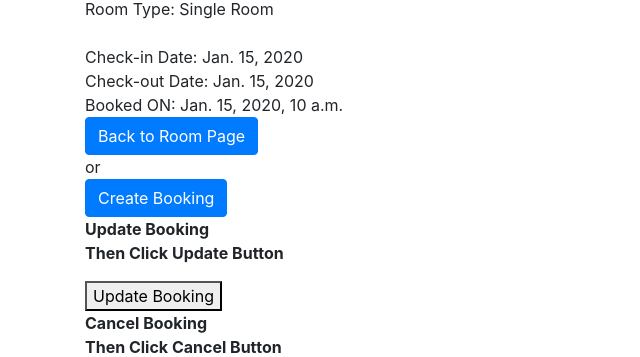
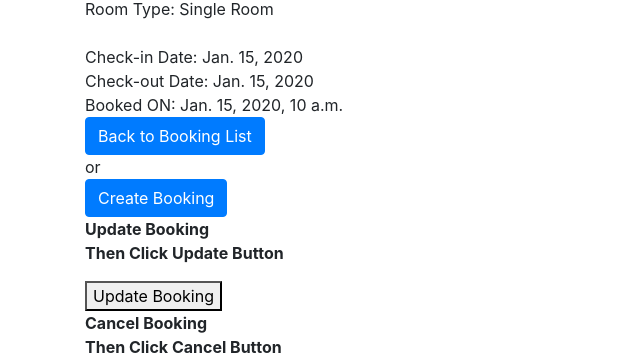
Before and after one commit to tugii21/Garnish, a Django app: page /room/booking/1/ in a window 1280 px wide. Shown: the part 289-646 px from the top of the page, without its empty margins (0-640 px from the left). Run offline with Django 4.2, Linux system fonts and the light colour scheme; tables that the repository leaves empty hold one stand-in row (values such as "Sample post"); some libraries are stand-ins or nearby versions.

Commit message:
add back to booking list button on update page

```diff
--- a/templates/booking_detail.html
+++ b/templates/booking_detail.html
@@ -15,7 +15,7 @@
 <br>Check-in Date: {{ booking.check_in_date }}<br>
 Check-out Date: {{ booking.check_out_date }}<br>
 Booked ON: {{ booking.created_on }}<br>
-<a href="{% url 'room' %}" class="btn btn-primary">Back to Room Page</a><br>or <br>
+<a href="{% url 'room' %}" class="btn btn-primary">Back to Booking List</a><br>or <br>
 <a href="{% url 'create_booking' %}" class="btn btn-primary">Create Booking</a>
 
 <p><strong>Update Booking <br>Then Click Update Button </strong></p>
--- a/templates/update_booking.html
+++ b/templates/update_booking.html
@@ -9,5 +9,9 @@
     {% csrf_token %}
     {{ form.as_p }}
     <button type="submit">Update Booking</button>
+    <br>
+    <br>Or
+    <a href="{% url 'room' %}" class="btn btn-primary">Back to Booking List</a>
+
 </form>
 {% endblock %}
```
